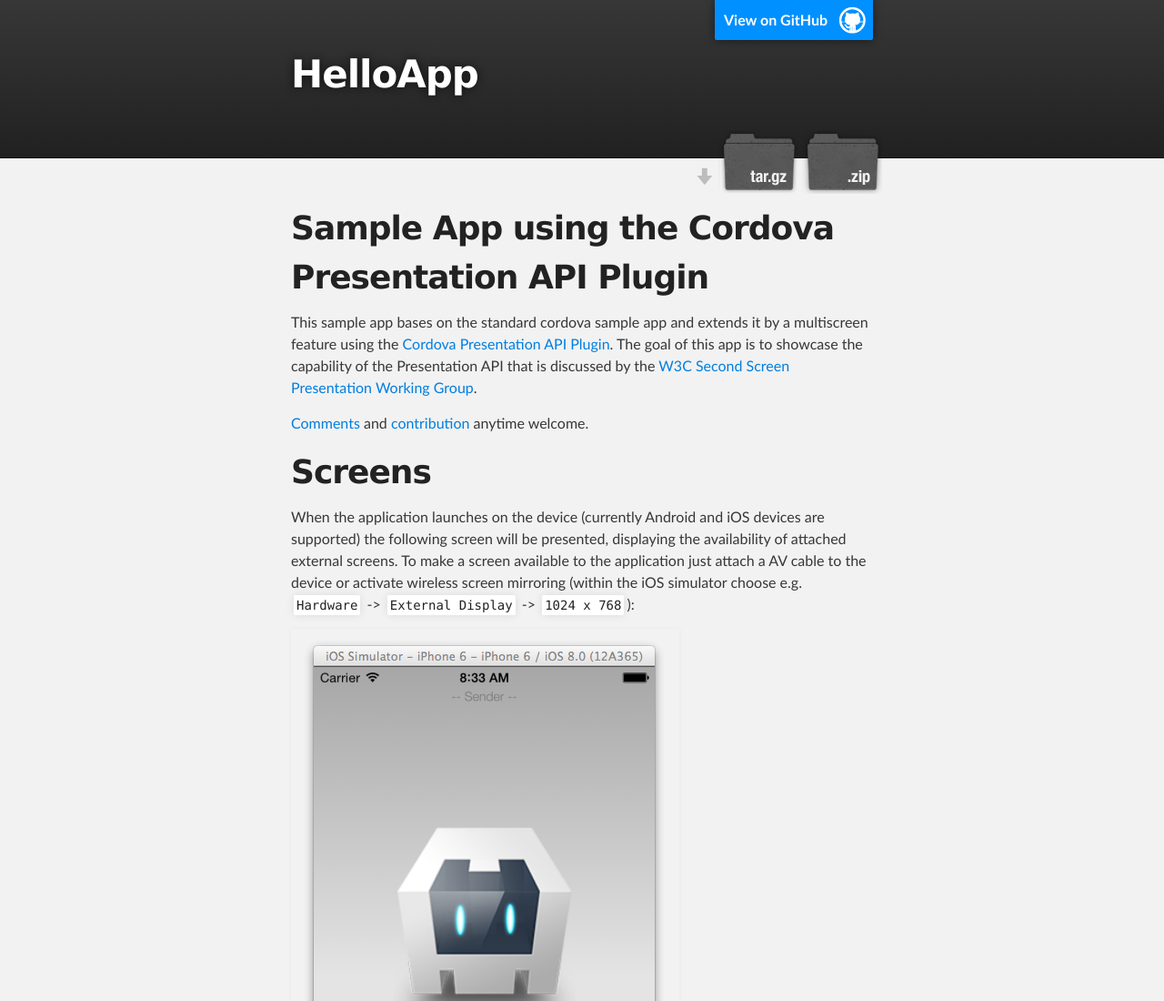
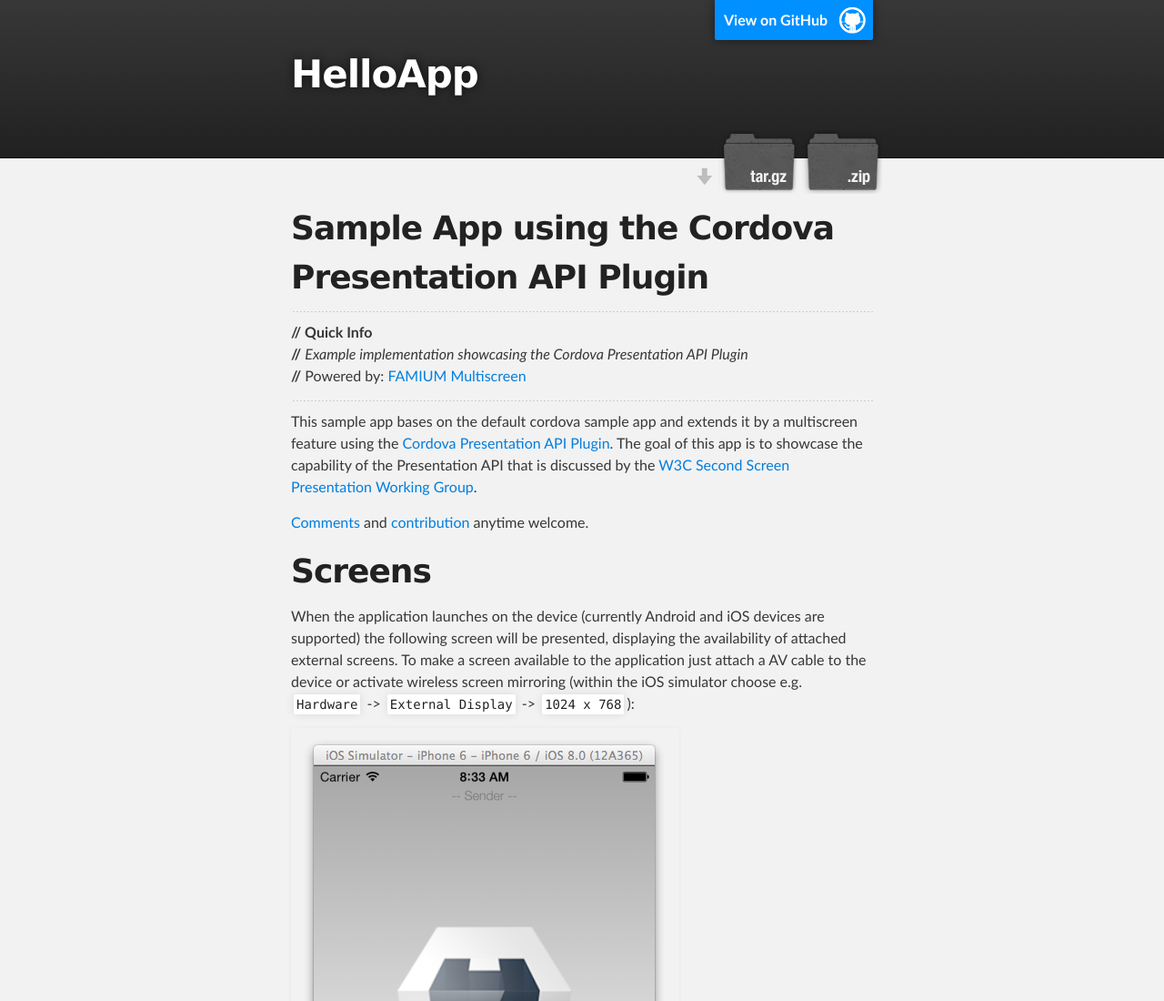
Before and after one commit to fraunhoferfokus/cordova-plugin-presentation-helloapp, a plain HTML site: page index.html in a window 1280 px wide. Shown: the top 1100 px of the page at 91% size. Drawn offline with Linux system fonts and the light colour scheme.

```diff
--- a/index.html
+++ b/index.html
@@ -34,7 +34,15 @@
         <h1>
 <a id="sample-app-using-the-cordova-presentation-api-plugin" class="anchor" href="#sample-app-using-the-cordova-presentation-api-plugin" aria-hidden="true"><span class="octicon octicon-link"></span></a>Sample App using the Cordova Presentation API Plugin</h1>
 
-<p>This sample app bases on the standard cordova sample app and extends it by a
+<hr>
+
+<p><strong>// Quick Info</strong><br>
+<strong>//</strong> <em>Example implementation showcasing the Cordova Presentation API Plugin</em><br>
+<strong>//</strong> Powered by: <a href="http://www.fokus.fraunhofer.de/en/fame/Solutions/FAMIUM_Multiscreen/index.html">FAMIUM Multiscreen</a>   </p>
+
+<hr>
+
+<p>This sample app bases on the default cordova sample app and extends it by a
 multiscreen feature using the
 <a href="http://fraunhoferfokus.github.io/cordova-plugin-presentation">Cordova Presentation API Plugin</a>.
 The goal of this app is to showcase the capability of the Presentation API that is
```
Also changed, not shown: params.json (+1 -1 lines).
